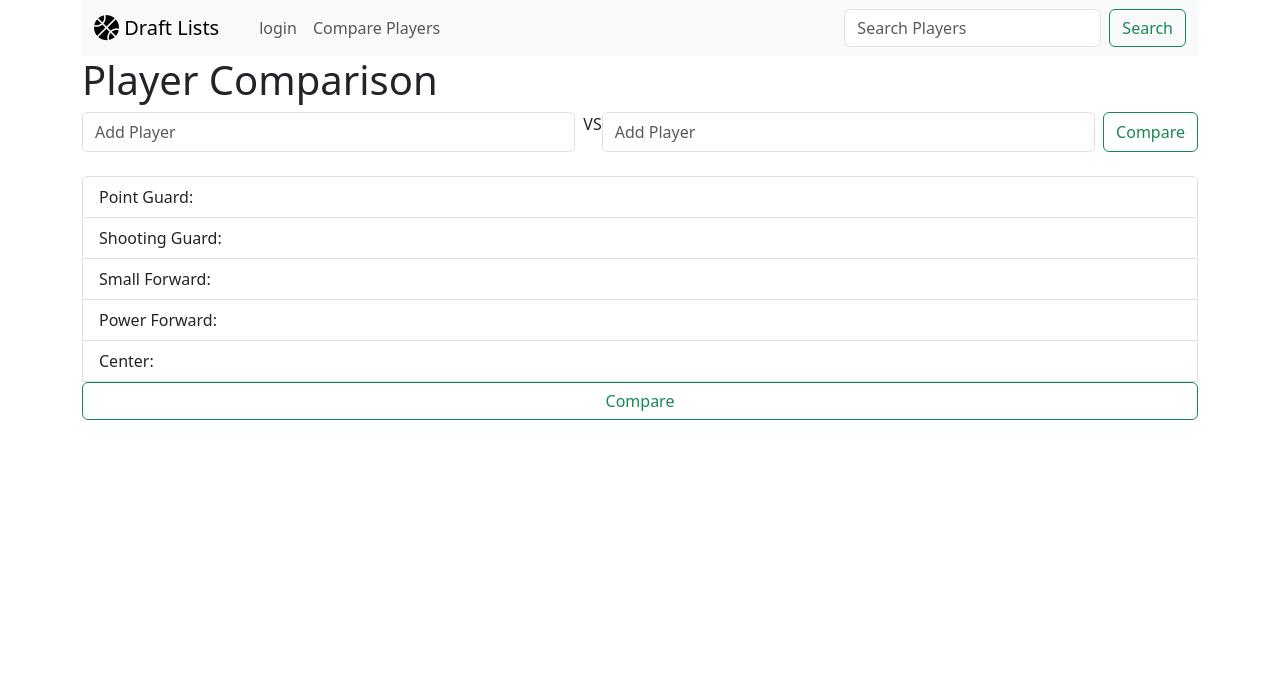
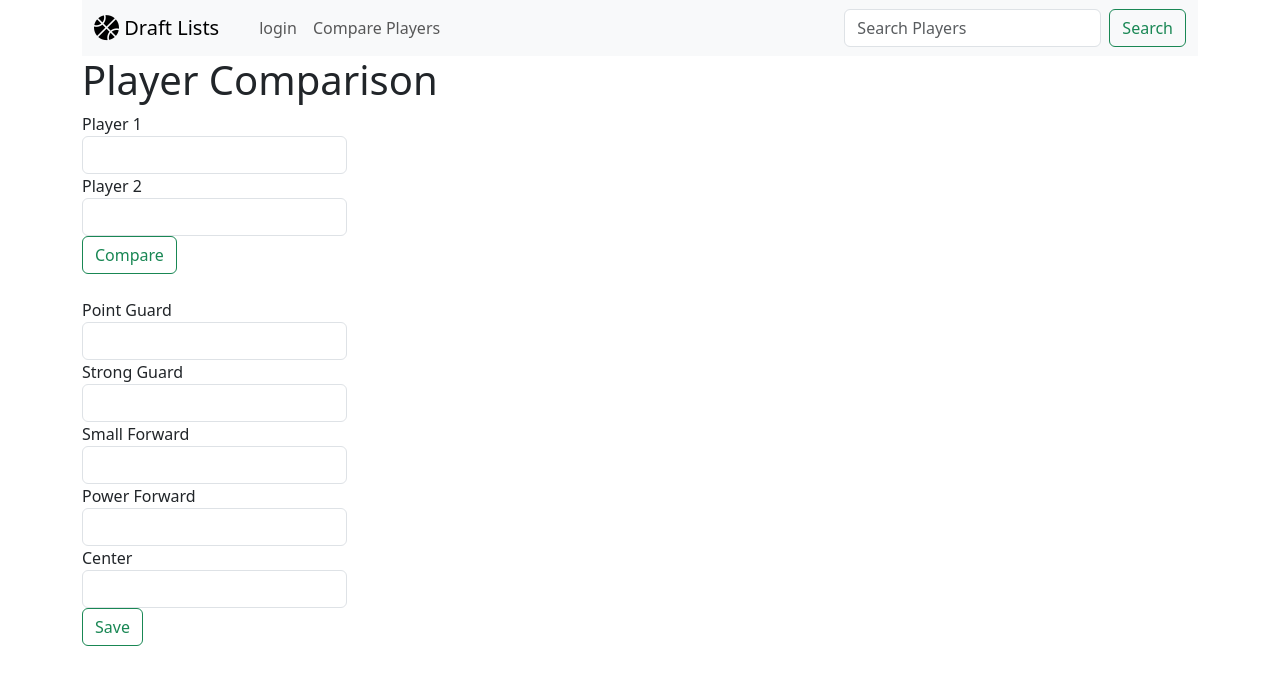
Before and after one commit to cshellen1/fantasy-draft-list, a Flask app: page /comparison in a window 1280 px wide. Shown: the top 685 px of the page. Run offline with Flask 3, Linux system fonts and the light colour scheme; parts of the project's set-up code (start-up, migrations or seed data) failed here and were passed over; some libraries are stand-ins or nearby versions.

Commit message:
added wtforms and for player comparisons and requests to local db for player data

```diff
--- a/app.py
+++ b/app.py
@@ -1,19 +1,19 @@
 """Draft List application."""
-import requests, random
+import requests, random, json
 import pdb
-from flask import Flask, request, render_template, redirect, flash, session
+from flask import Flask, request, render_template, redirect, flash, session, jsonify
 from flask_debugtoolbar import DebugToolbarExtension
 from models import db, connect_db, User, List, PlayerList, Player
-from forms import RegisterForm, LoginForm
+from forms import RegisterForm, LoginForm, ComparePlayerForm, ListForm
 from sqlalchemy.sql.functions import ReturnTypeFromArgs
 
 class unaccent(ReturnTypeFromArgs):
     pass
 
 app = Flask(__name__)
-app.config['SQLALCHEMY_DATABASE_URI'] = 'postgresql:///fantasy-draft-listdb'
+app.config['SQLALCHEMY_DATABASE_URI'] = 'postgresql:///fantasy-listdb'
 app.config['SQLALCHEMY_TRACK_MODIFICATIONS'] = False
-app.config['SQLALCHEMY_ECHO'] = False
+app.config['SQLALCHEMY_ECHO'] = True
 app.config['SECRET_KEY'] = "iliketrucks12345"
 app.config['DEBUG_TB_INTERCEPT_REDIRECTS'] = False
 debug = DebugToolbarExtension(app)
@@ -61,6 +61,25 @@ def add_player_data():
         make_dbplayers(players)
 
     db.session.commit()
+
+    return
+
+def data_check():
+    """check to see if there is currently data in the local database and if not add the data"""
+    if Player.query.count() == 0:
+        add_player_data()
+        return
+
+data_check()
+
+def authorization_check():
+    """check to see if the user is logged in and """
+
+    if  not session["USER_ID"]:
+        flash("Restricted access, Please login", "danger")
+
+    else:
+        return True
 
 ####################### general user routes ###########################
 
@@ -146,6 +165,21 @@ def login():
 
 ################## player search and comparison routes #########################
 
+@app.route("/player-search")
+def get_player_dbdata():
+    """get player data from local db and return as JSON"""
+
+    p1 = request.args['player1']
+    p2 = request.args['player2']
+    print(f"##########################request.args: {request.args}")
+    player1 = Player.query.filter(unaccent(Player.name).ilike(f"%{p1}%")).first()
+    player2 = Player.query.filter(unaccent(Player.name).ilike(f"%{p2}%")).first()
+    print(f"##########################player1:{player1}")
+
+    response_json = jsonify(player1=player1.serialize(), player2=player2.serialize())
+    print(f"########################response: {response_json}")
+    return ((response_json, 201))
+
 @app.route("/player-details")
 def show_player_search_details():
     """Handle user search for a specific player and display player stats"""
@@ -170,12 +204,30 @@ def show_player_search_details():
 
 @app.route("/comparison")
 def compare_players():
-    """Show page for comparing player statistics and add player to user draft list."""
+    """Show page for comparing player statistics and add players to user draft list."""
 
-    return render_template("compare.html")
+    form1 = ComparePlayerForm()
+    form2 = ListForm()
+
+    if form2.validate_on_submit():
+        pg = db.session.query(Player.id).filter(Player.name.ilike("form2.power_forward.data")).first()
+        sg = db.session.query(Player.id).filter(Player.name.ilike("form2.power_forward.data")).first()
+        sf = db.session.query(Player.id).filter(Player.name.ilike("form2.power_forward.data")).first()
+        pf = db.session.query(Player.id).filter(Player.name.ilike("Jamal Murray")).first()
+        c = db.session.query(Player.id).filter(Player.name.ilike("Jamal Murray")).first()
+        pg_id = pg.id
+        sg_id = sg.id
+        sf_id = sf.id
+        pf_id = pf.id
+        c_id = c.id
+        user_id = session["USER_ID"]
+        list = List(pg_id=pg_id, sg_id=sg_id, sf_id=sf_id, pf_id=pf_id, c_id=c_id, user_id=user_id)
+
+
+    return render_template("compare.html", form1=form1, form2=form2)
 
 ####################### list routes ############################
 
-@app.route("/add-player", methods=['POST'])
+@app.route("/add-players", methods=['POST'])
 def add_player_to_draftlist():
     """Add user selcted player to user draftlist"""
--- a/forms.py
+++ b/forms.py
@@ -1,5 +1,5 @@
 from flask_wtf import FlaskForm
-from wtforms import StringField, PasswordField, EmailField, TextAreaField
+from wtforms import StringField, PasswordField, EmailField, TextAreaField, SearchField
 from wtforms.validators import InputRequired
 
 class RegisterForm(FlaskForm):
@@ -16,3 +16,18 @@ class LoginForm(FlaskForm):
 
     username = StringField("Username", validators=[InputRequired()])
     password = PasswordField("Password", validators=[InputRequired()])
+
+class ComparePlayerForm(FlaskForm):
+    """form to enter players to compare"""
+
+    player1 = SearchField("Player 1", validators=[InputRequired()], id="player1")
+    player2 = SearchField("Player 2", validators=[InputRequired()], id="player2")
+
+class ListForm(FlaskForm):
+    """form for entering and saving a list"""
+
+    point_guard = StringField("Point Guard", validators=[InputRequired()], id="pg")
+    strong_guard = StringField("Strong Guard", validators=[InputRequired()], id="sg")
+    small_forward= StringField("Small Forward", validators=[InputRequired()], id="sf")
+    power_forward = StringField("Power Forward", validators=[InputRequired()], id="pf")
+    center = StringField("Center", validators=[InputRequired()], id="c")
--- a/static/script.js
+++ b/static/script.js
@@ -1,16 +1,16 @@
-function makePlayerCardHtml(res) {
+function makePlayerCardHtml(player) {
   return `<div class="col col-4">
             <div class='card' style='width: 18rem;'>
               <ul class='list-group list-group-flush'>
-                        <li class='list-group-item'>${res.data.results[0].player_name} ${res.data.results[0].team}</li>
-                        <li class='list-group-item'> Season: ${res.data.results[0].season}</li>
-                        <li class='list-group-item'> Total Points: ${res.data.results[0].PTS}</li>
-                        <li class='list-group-item'> Field Goal %: ${res.data.results[0].field_percent}</li>
-                        <li class='list-group-item'> Three point %: ${res.data.results[0].three_percent}</li>
-                        <li class='list-group-item'> Blocks: ${res.data.results[0].BLK}</li>
-                        <li class='list-group-item'> Assists: ${res.data.results[0].AST}</li>
+                <li class='list-group-item'>${player.name} ${player.team}</li>
+                <li class='list-group-item'> Season: 2023</li>
+                <li class='list-group-item'> Total Points: ${player.points}</li>
+                <li class='list-group-item'> Field Goal %: ${player.field_goal_percent}</li>
+                <li class='list-group-item'> Three point %: ${player.three_percent}</li>
+                <li class='list-group-item'> Blocks: ${player.blocks}</li>
+                <li class='list-group-item'> Assists: ${player.assists}</li>
                 <li class='list-group-item'>
-                          <form id="add-player-form" data-id="${res.data.results[0].id}" data-player="${res.data.results[0].player_name}">
+                  <form id="add-player-form" data-id="${player.id}" data-player="${player.name}">
                     <div class="form-check">
                       <input class="form-check-input" value="sg" type="radio" name="flexRadioDefault" id="flexRadioDefault1">
                       <label class="form-check-label" for="flexRadioDefault1">
@@ -44,45 +44,48 @@ function makePlayerCardHtml(res) {
                     <button type="submit" class="btn btn-primary" id="add-player-btn" >Primary</button>
                   </form>
                 </li>
-                        <pre id="log"></pre>
               </ul>
             </div>
-            </div>`;
+          </div>`
 }
 
 async function addPlayer(player1, player2) {
-    const res1 = await axios.get(`https://nba-stats-db.herokuapp.com/api/playerdata/name/${player1}`);
-    const res2 = await axios.get(`https://nba-stats-db.herokuapp.com/api/playerdata/name/${player2}`);
-    const playerCardHtml1 = makePlayerCardHtml(res1);
-    const playerCardHtml2 = makePlayerCardHtml(res2);
+  const res = await axios.get('/player-search', {
+    params: { player1, player2 },
+  });
 
-    $("#player-cards").append(playerCardHtml1);
-    $("#player-cards").append(playerCardHtml2);
-    $("#compare-player-form").trigger("reset");
+  player1 = res.data.player1;
+  player2 = res.data.player2;
+  const playerCardHtml1 = makePlayerCardHtml(player1);
+  const playerCardHtml2 = makePlayerCardHtml(player2);
+
+  $('#player-cards').append(playerCardHtml1);
+  $('#player-cards').append(playerCardHtml2);
+  $('#compare-player-form').trigger('reset');
 }
 
-$("#compare-player-form").on('submit', async function (event) {
-    event.preventDefault();
-    $("#player-cards").empty();
-    const inputPlayer1 = $('#player1').val();
-    const inputPlayer2 = $('#player2').val();
+$('#compare-player-form').on('submit', async function (event) {
+  event.preventDefault()
+  $('#player-cards').empty()
+  const inputPlayer1 = $('#player1').val()
+  const inputPlayer2 = $('#player2').val()
 
-    await addPlayer(inputPlayer1, inputPlayer2);
-});
+  await addPlayer(inputPlayer1, inputPlayer2)
+})
 
-$(document).on("submit", "#add-player-form",  function (evt) {
-    evt.preventDefault();
+$(document).on('submit', '#add-player-form', function (evt) {
+  evt.preventDefault()
 
-    const addPlayerForm = evt.target;
-    const playerName = addPlayerForm.dataset.player;
-    let position = '';
+  const addPlayerForm = evt.target
+  const playerName = addPlayerForm.dataset.player
+  let position = ''
   for (let input of addPlayerForm) {
     if (input.checked == true) {
-            position = input.value;
-        };
-    };
-    const listPosition = $(`#${position}`);
-    listPosition.empty();
-    listPosition.text(`${playerName}`);
-    $("#player-cards").empty();
-});
+      position = input.value
+    }
+  }
+  const listPositionInput = $(`#${position}`)
+  listPositionInput.empty()
+  listPositionInput.val(`${playerName}`)
+  $('#player-cards').empty()
+})
--- a/templates/compare.html
+++ b/templates/compare.html
@@ -3,6 +3,17 @@ content %}
 
 <h1 class="diplay-1">Player Comparison</h1>
 <form class="d-flex" role="search" id="compare-player-form">
+  <div class="form-group">
+    {{ form1.hidden_tag() }} {% for field in form1 if field.widget.input_type
+    !='hidden'%}
+    {{field.label}} {{field(class_='form-control me-2')}} {% for err in
+    field.errors%}
+    <small class="form-text text-danger"> {{err}} </small>
+    {% endfor %} {% endfor %}
+    <button class="btn btn-outline-success">Compare</button>
+  </div>
+</form>
+<!-- <form class="d-flex" role="search" id="compare-player-form">
   <input
     class="form-control me-2"
     type="search"
@@ -15,12 +26,23 @@ content %}
     placeholder="Add Player"
     id="player2" />
   <button class="btn btn-outline-success">Compare</button>
-</form>
+</form> -->
 <br />
 <div class="row justify-content-center" id="player-cards">
   <!-- Player cards for comparison will go here  -->
 </div>
-<div class="row">
+<form class="d-flex" role="search" id="list-form">
+  <div class="form-group">
+    {{ form2.hidden_tag() }} {% for field in form2 if field.widget.input_type
+    !='hidden'%}
+    {{field.label}} {{field(class_='form-control me-2')}} {% for err in
+    field.errors%}
+    <small class="form-text text-danger"> {{err}} </small>
+    {% endfor %} {% endfor %}
+    <button formaction="/player" class="btn btn-outline-success">Save</button>
+  </div>
+</form>
+<!-- <div class="row">
   <div class="col">
     <div class="list-group">
       <a href="#" class="list-group-item list-group-item-action">
@@ -39,7 +61,7 @@ content %}
         Center:
       <span id="c" style="margin-left: 1rem"></span></a>
       <button class="btn btn-outline-success">Compare</button>
-    </div>
-  </div>
-</div>
+    </div> -->
+  <!-- </div> -->
+<!-- </div> -->
 {% endblock %}
```
Also changed, not shown: models.py (+20 -6 lines), draft-list-schema.png (deleted), static/README.md (renamed from README.md), static/requirements.txt (renamed from requirements.txt). Lines whose indentation alone changed are shown as unchanged.
